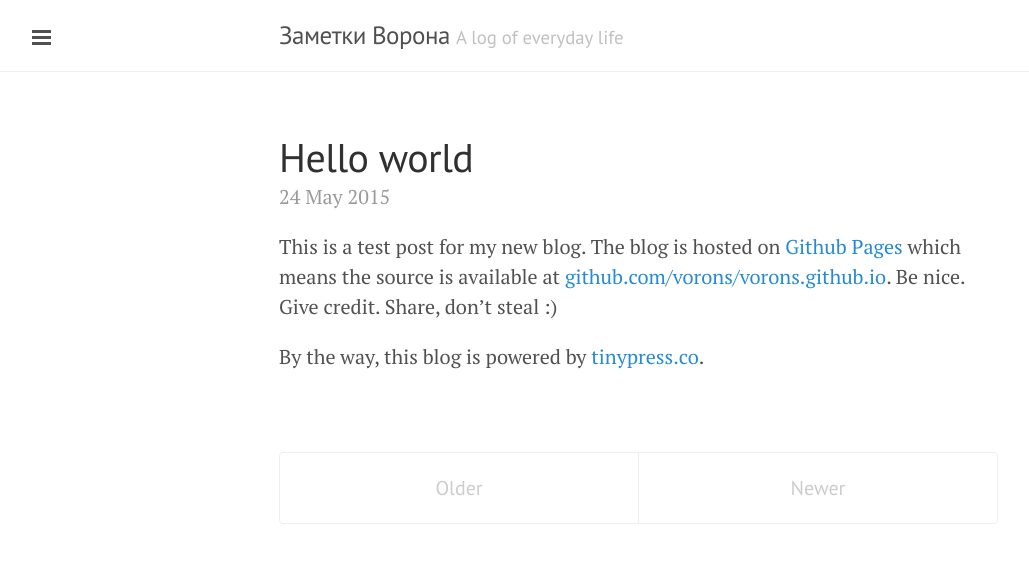
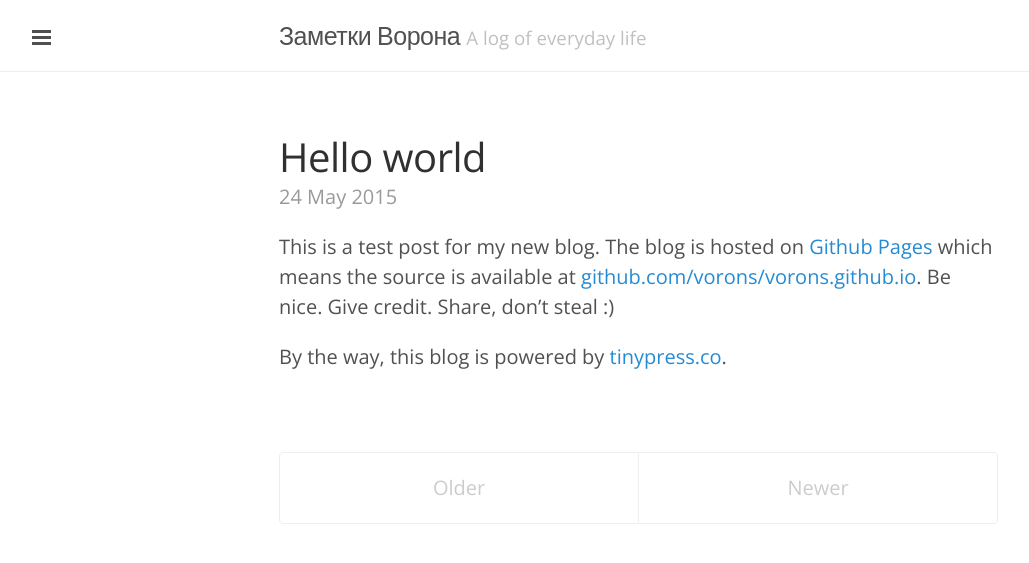
Before and after one commit to vorons/vorons.github.io, a Jekyll site: the page built from index.html, in a window 1280 px wide. Shown: the top 563 px of the page, without its empty margins (1-1030 px from the left). Built offline with Jekyll 4.4.1, drawn with Linux system fonts in a browser that asks for light colours; the list of posts is cut into pages by our own code.

Commit message:
Replace fonts

```diff
--- a/_includes/head.html
+++ b/_includes/head.html
@@ -17,7 +17,7 @@
   <link rel="stylesheet" href="/public/css/poole.css">
   <link rel="stylesheet" href="/public/css/syntax.css">
   <link rel="stylesheet" href="/public/css/lanyon.css">
-  <link rel="stylesheet" href="http://fonts.googleapis.com/css?family=PT+Serif:400,400italic,700|PT+Sans:400">
+  <link href='http://fonts.googleapis.com/css?family=Open+Sans&subset=latin,cyrillic' rel='stylesheet' type='text/css'>
 
   <!-- Icons -->
   <link rel="apple-touch-icon-precomposed" sizes="144x144" href="/public/apple-touch-icon-144-precomposed.png">
--- a/public/css/lanyon.css
+++ b/public/css/lanyon.css
@@ -41,11 +41,11 @@
 }
 
 html {
-  font-family: "PT Serif", Georgia, "Times New Roman", serif;
+  font-family: 'Open Sans', Arial, sans-serif;
 }
 
 h1, h2, h3, h4, h5, h6 {
-  font-family: "PT Sans", Helvetica, Arial, sans-serif;
+  font-family: 'Open Sans', Arial, sans-serif;
   font-weight: 400;
   color: #313131;
   letter-spacing: -.025rem;
@@ -148,7 +148,7 @@
   width: 14rem;
   visibility: hidden;
   overflow-y: auto;
-  font-family: "PT Sans", Helvetica, Arial, sans-serif;
+  font-family: 'Open Sans', Arial, sans-serif;
   font-size: .875rem; /* 15px */
   color: rgba(255,255,255,.6);
   background-color: #202020;
@@ -357,7 +357,7 @@
   overflow: hidden; /* clearfix */
   margin-left: -1rem;
   margin-right: -1rem;
-  font-family: "PT Sans", Helvetica, Arial, sans-serif;
+  font-family: 'Open Sans', Arial, sans-serif;
   color: #ccc;
   text-align: center;
 }
```
